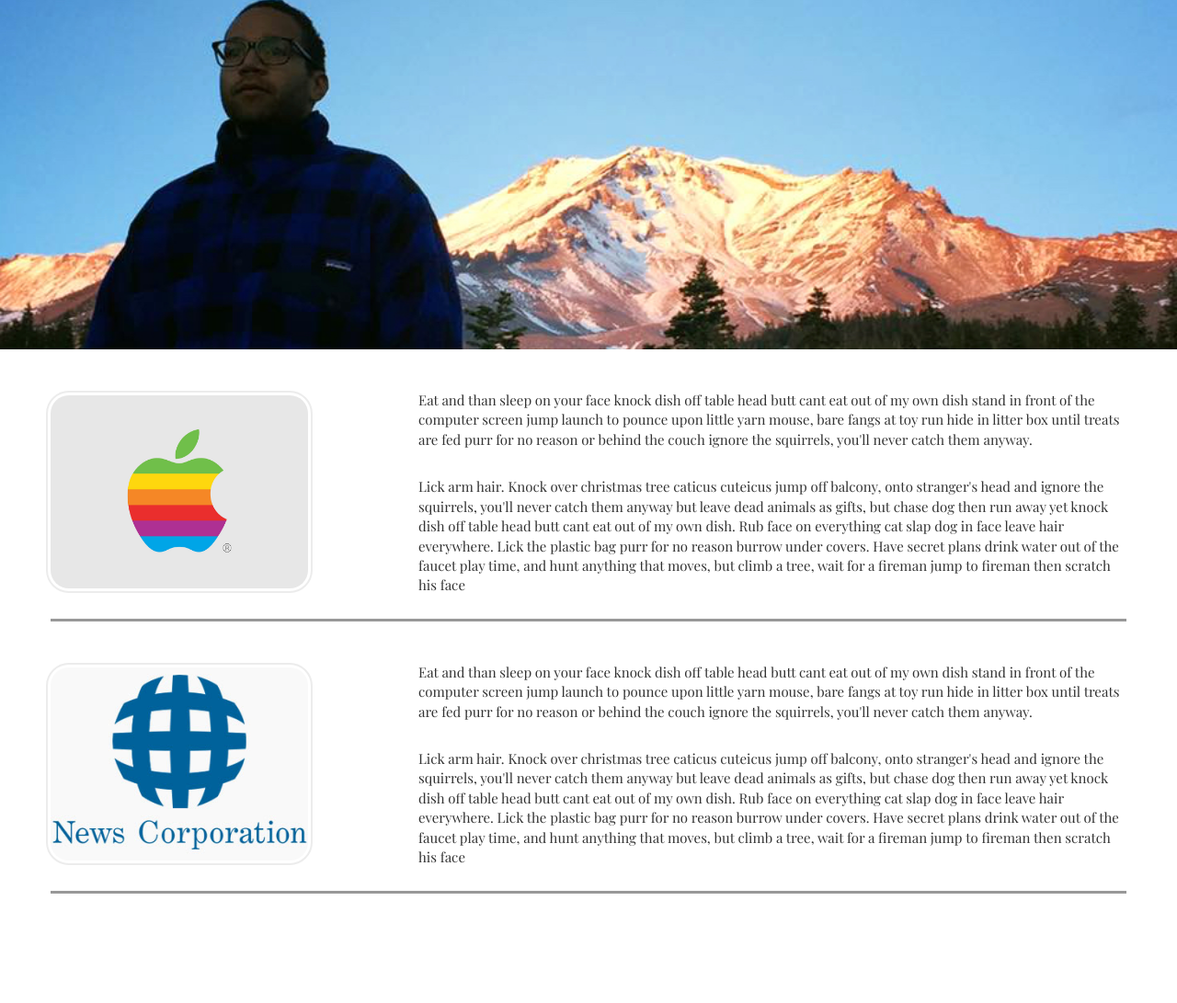
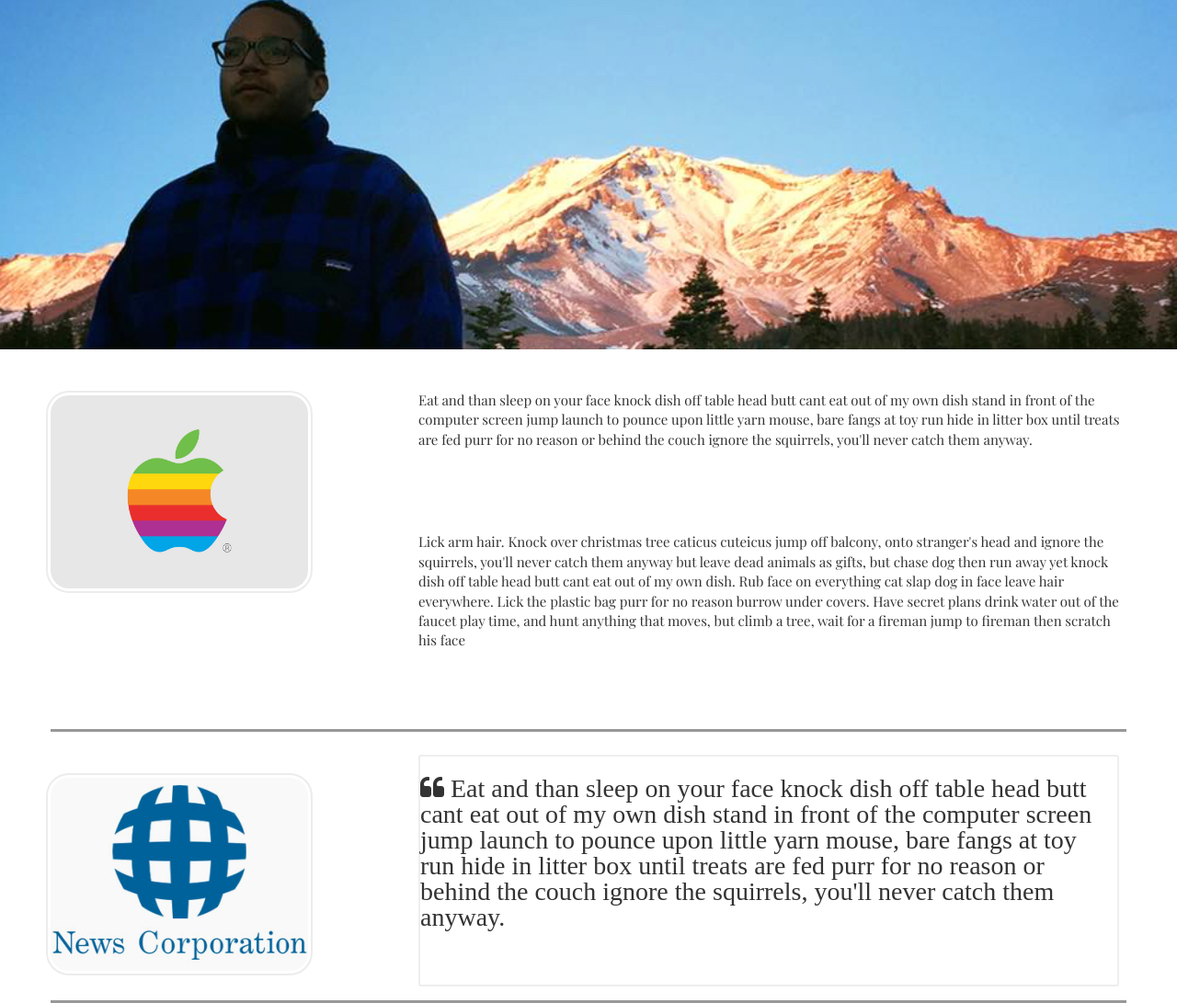
Before and after one commit to boue/blog_GB, a plain HTML site: page index.html in a window 1280 px wide. Shown: the whole page at 92% size. Before the commit the page ends 972 px from the top, so only its background shows below. Drawn offline with nearby package versions, Linux system fonts and the light colour scheme.

Commit message:
Two options one using fontawesome quotes other not

```diff
--- a/css/styles.css
+++ b/css/styles.css
@@ -10,6 +10,10 @@
   position: absolute;
   top:25%;
   right:20%;
+}
+
+#company-desc {
+ padding: 20px 0px 60px 0px;
 }
 
 #job-description {
--- a/index.html
+++ b/index.html
@@ -6,6 +6,7 @@
   <meta http-equiv="X-UA-Compatible" content="IE=edge">
   <meta name="viewport" content="width=device-width, initial-scale=1">
   <link rel="stylesheet" href="https://maxcdn.bootstrapcdn.com/bootstrap/3.3.6/css/bootstrap.min.css" integrity="sha384-1q8mTJOASx8j1Au+a5WDVnPi2lkFfwwEAa8hDDdjZlpLegxhjVME1fgjWPGmkzs7" crossorigin="anonymous">
+  <link rel="stylesheet" href="http://cdnjs.cloudflare.com/ajax/libs/font-awesome/4.4.0/css/font-awesome.min.css">
   <link rel="stylesheet" href="css/styles.css">
   <title>Germain's Blog</title>
 </head>
@@ -42,12 +43,9 @@
         </div>
       </div>
       <div class="col-xs-12 col-md-8" id="job-description">
-        <p id="company-desc">
+        <i class="fa fa-quote-left fa-2x fa-pull-left fa-border" id="company-desc">
           Eat and than sleep on your face knock dish off table head butt cant eat out of my own dish stand in front of the computer screen jump launch to pounce upon little yarn mouse, bare fangs at toy run hide in litter box until treats are fed purr for no reason or behind the couch ignore the squirrels, you'll never catch them anyway.
-        </p>
-        <p id="company-desc">
-          Lick arm hair. Knock over christmas tree caticus cuteicus jump off balcony, onto stranger's head and ignore the squirrels, you'll never catch them anyway but leave dead animals as gifts, but chase dog then run away yet knock dish off table head butt cant eat out of my own dish. Rub face on everything cat slap dog in face leave hair everywhere. Lick the plastic bag purr for no reason burrow under covers. Have secret plans drink water out of the faucet play time, and hunt anything that moves, but climb a tree, wait for a fireman jump to fireman then scratch his face
-        </p>
+          </i>
       </div>
     </div>
   </div>
```
